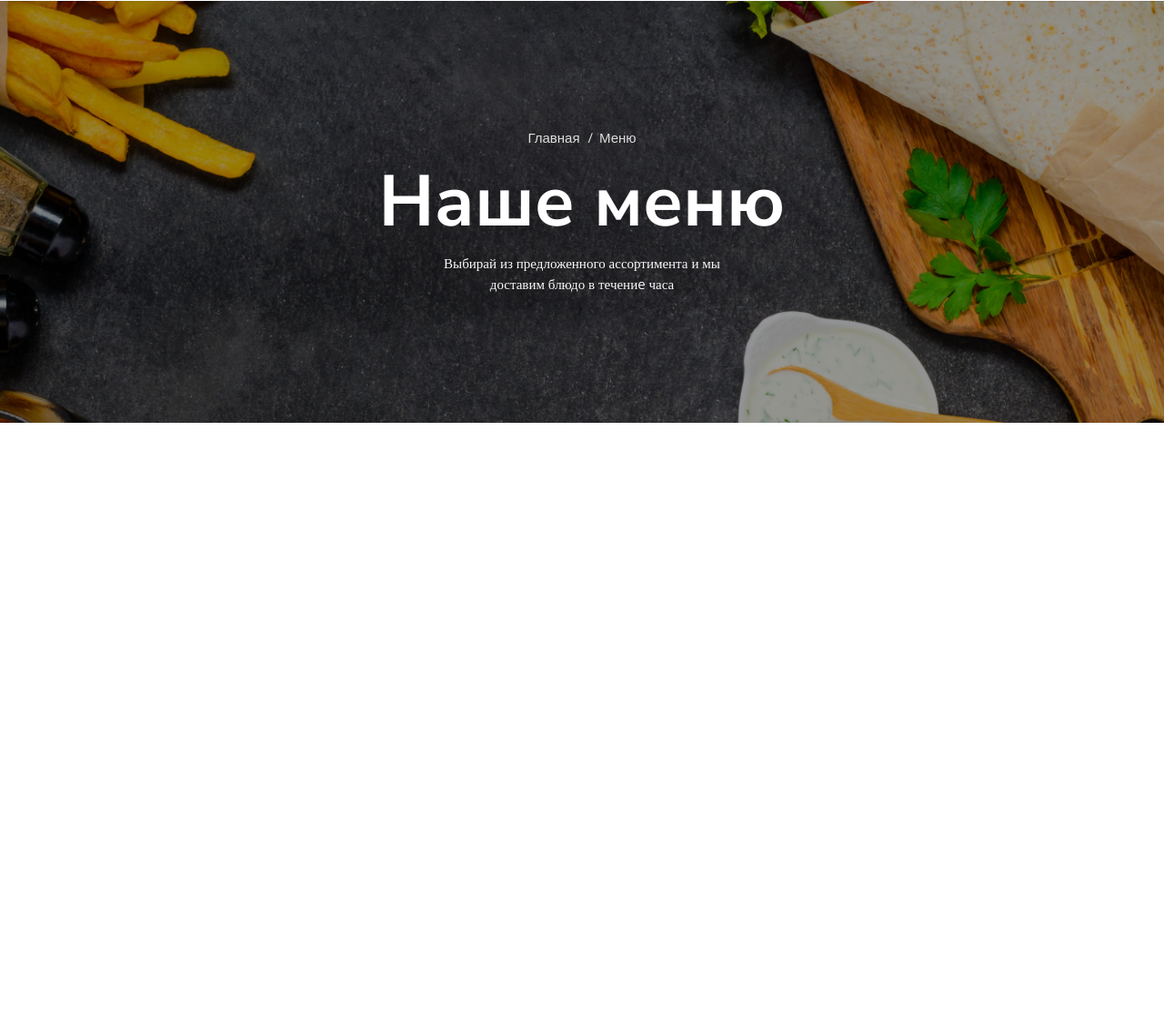
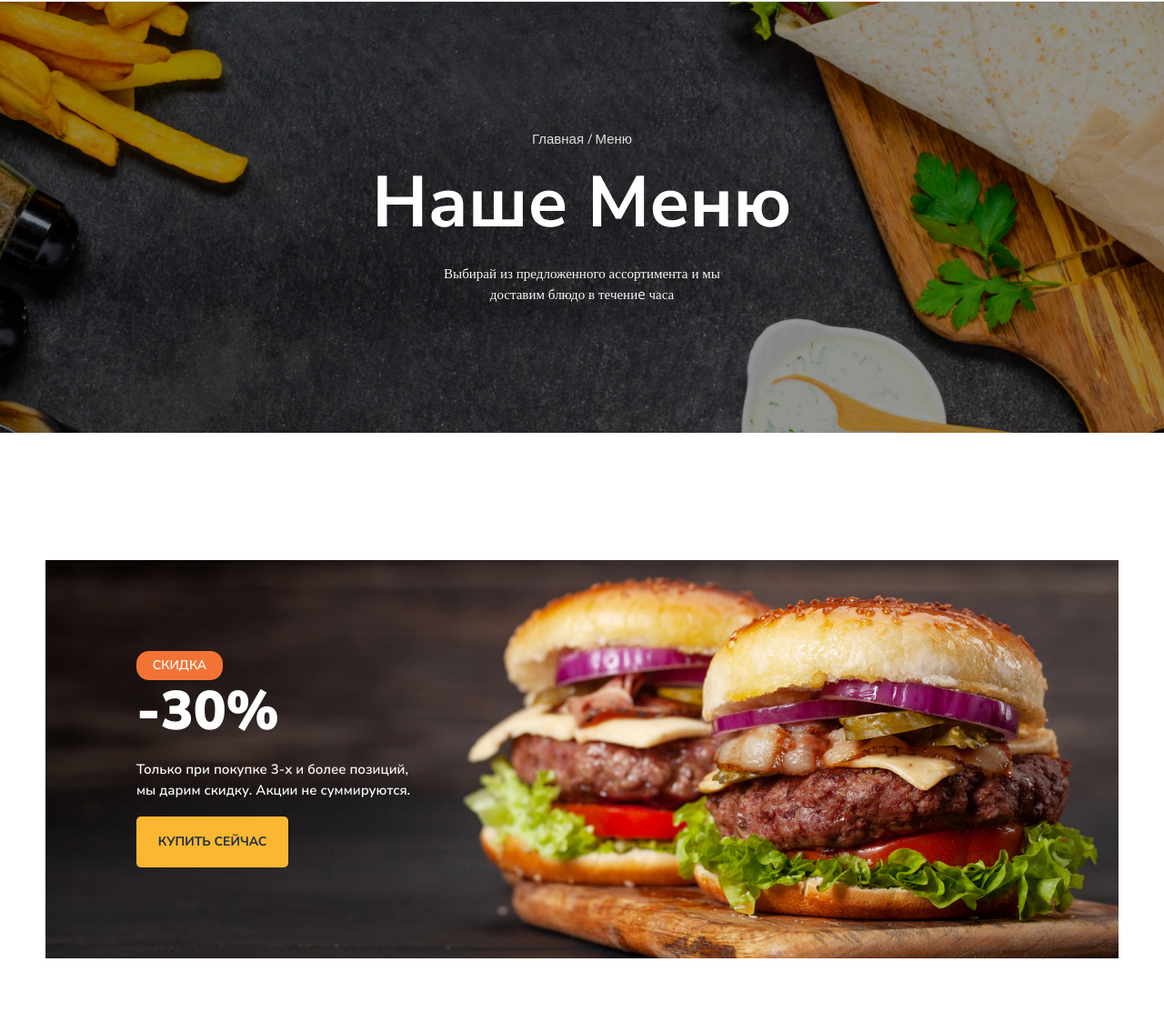
Before and after one commit to neloz666/Module01-Burger, a plain HTML site: page index.html in a window 1280 px wide. Shown: the part 109-1233 px from the top of the page at 91% size. Before the commit the page ends 800 px from the top, so only its background shows below. Drawn offline with nearby package versions, Linux system fonts and the light colour scheme.

Commit message:
lesson 12 banner

```diff
--- a/css/main.css
+++ b/css/main.css
@@ -6,6 +6,9 @@ body {
     margin: 0 auto;
     padding-left: 15px;
     padding-right: 15px;
+}
+header {
+border-bottom: 1px solid #DEDEDE;
 }
 .header {
     font-family: 'Open Sans', sans-serif;
@@ -22,11 +25,13 @@ body {
     height:56px;
     background-repeat: no-repeat;
     background-size: cover;
+    margin-right: -87px;
 }
 .header-nav {
     display:flex;
     list-style-type: none;
     padding-left: 0;
+    padding-top:0;
     gap:46px;
 }
 .header-nav a {
@@ -34,6 +39,10 @@ body {
     font-size: 20px;
     color: #443737;
     text-decoration: none;
+}
+.header-nav a:hover {
+    color: #FFC725;
+
 }
 .header-nav a::after {
     content: '';
@@ -53,6 +62,7 @@ body {
     border:none;
     padding: 0;
     gap: 10px;
+    cursor: pointer;
 }
 .button-item {
     position: relative;
@@ -83,34 +93,43 @@ body {
     background-size: cover;
     background-position: center center;
     padding: 142px 0;
+    margin-bottom: 140px;
 }
-.breadcrumps {
+.breadcrumbs {
     padding-left:0;
     margin-top:0;
     list-style-type: none;
     display: flex;
     justify-content: center;
-    gap:16px;
+    gap: 7px;
 }
-.breadcrumps a {
+.breadcrumbs a {
     color:#DEDEDE;
     font-family: 'Open Sans', sans-serif;
     font-size: 15px;
     text-decoration: none;
+    cursor: pointer;
 }
-.breadcrumps a::before {
+.breadcrumbs a:hover {
+color:#FFC725
+}
+.breadcrumbs a::before {
 content: '/';
 position: relative;
-left:-7px;
+left:-3px;
+pointer-events:none;
 }
-.breadcrumps li:first-child a::before {
+.breadcrumbs a:hover::before {
+color:#DEDEDE
+}
+.breadcrumbs li:first-child a::before {
     display:none;
 }
 .title {
     font-weight: 700;
     font-size: 79px;
     margin-top:10px;
-    margin-bottom:10px;
+    margin-bottom:20px;
 }
 .description {
     font-family: 'Open Sans';
@@ -120,3 +139,62 @@ left:-7px;
     max-width:320px;
     margin: 0 auto;
 }
+.container {
+    padding:0;
+}
+.banner {
+        padding-bottom:70px;
+}
+.banner-box {
+    margin:0;
+    background-image: url(../img/banner.jpg);
+    background-size: cover;
+    background-repeat: no-repeat;
+    background-position: center center;
+    max-width:1182px;
+    padding: 100px 100px;
+
+}
+.banner-box h2 {
+    font-weight: 900;
+    font-size: 60px;
+    color: #ffffff;
+    margin:0;
+    padding:0;
+}
+.banner-title span {
+    display: block;
+    text-align: center;
+    text-transform:uppercase;
+    font-weight: 600;
+    font-size: 14px;
+    background: #F37335;
+    border-radius: 14px;
+    width: 95px;
+    padding: 8px 0px;
+}
+
+.banner-text {
+    width:323px;
+    color:#FAF9F9;
+    font-weight: 400;
+    font-size: 15px;
+    margin: 18px 0;
+    line-height: 1.5;
+
+}
+.banner-link {
+    display: block;
+    font-family: 'Nunito Sans';
+    font-weight: 700;
+    font-size: 14px;
+    text-decoration: none;
+    color: #1E2F40;
+    background-color: #FBB731;
+    border-radius: 5px;
+    width:133px;
+    padding: 20px 17px;
+    text-align:center;
+    text-transform:uppercase;
+
+}
--- a/index.html
+++ b/index.html
@@ -36,14 +36,30 @@
     </header>
     <div class="bg">
       <div class="contanier">
-        <ul class="breadcrumps">
+        <ul class="breadcrumbs">
             <li><a>Главная</a></li>
             <li><a>Меню</a></li>
         </ul>
-        <h1 class="title">Наше меню</h1>
+        <h1 class="title">Наше Меню</h1>
         <p class="description">Выбирай из предложенного ассортимента и мы доставим блюдо в течениe часа</p>
       </div>
 
     </div>
+    <main>
+        <div class="banner">
+            <div class="container">
+                <div class="banner-box">
+                    <h2 class="banner-title">
+                        <span>скидка</span>
+                        -30%
+                    </h2>
+                    <p class="banner-text">
+                        Только при покупке 3-х и более позиций, мы дарим скидку. Акции не суммируются.
+                    </p>
+                    <a href="" class="banner-link">купить сейчас</a>
+                </div>
+            </div>
+        </div>
+    </main>
 </body>
 </html>
```
Also changed, not shown: img/banner.jpg (added).
